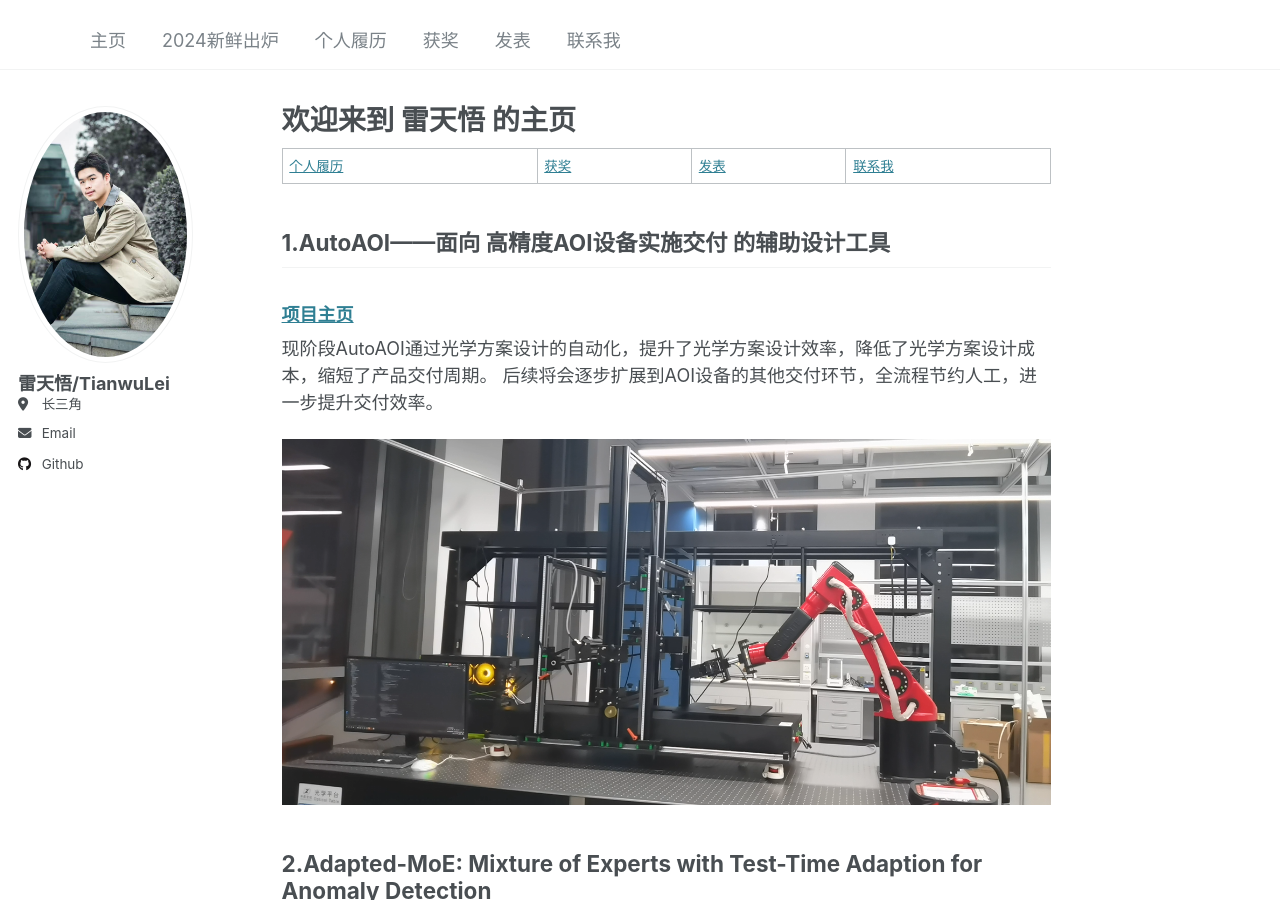
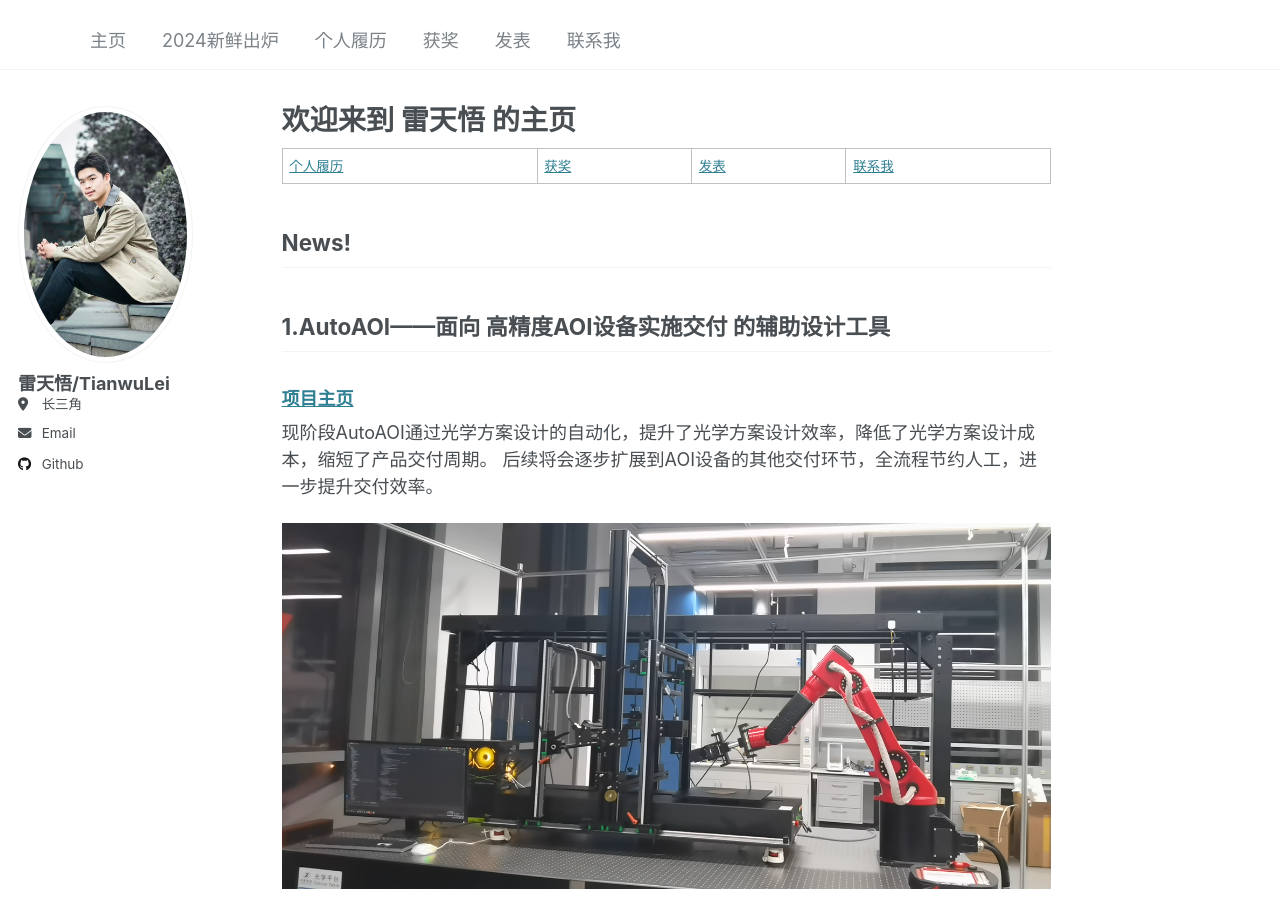
Before and after one commit to ray3572/ray3572.github.io, a Jekyll site: the page built from _pages/about.md, in a window 1280 px wide and 900 px high. Built offline with Jekyll 4.4.1, drawn with Linux system fonts in a browser that asks for light colours.

Commit message:
add News! mark

```diff
--- a/_pages/about.md
+++ b/_pages/about.md
@@ -10,6 +10,7 @@ redirect_from:
 [个人履历](https://ray3572.github.io/cv/) | [获奖](https://ray3572.github.io//award/) | [发表](https://ray3572.github.io//publications/) |[联系我](https://ray3572.github.io//contact/)
 
 [//]: # (# [2024新鲜出炉【点击跳转】]&#40;https://ray3572.github.io/news2024/&#41;)
+## News!
 ## 1.AutoAOI——面向 **高精度AOI设备实施交付** 的辅助设计工具
 ### [项目主页](https://ray3572.github.io/AutoAOI_web)
 现阶段AutoAOI通过光学方案设计的自动化，提升了光学方案设计效率，降低了光学方案设计成本，缩短了产品交付周期。
```
